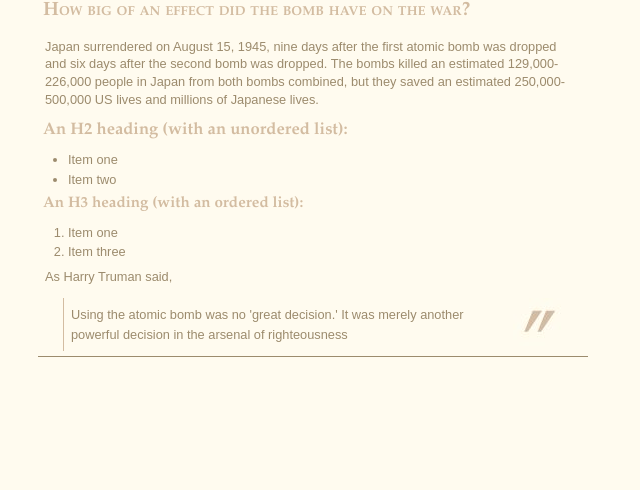
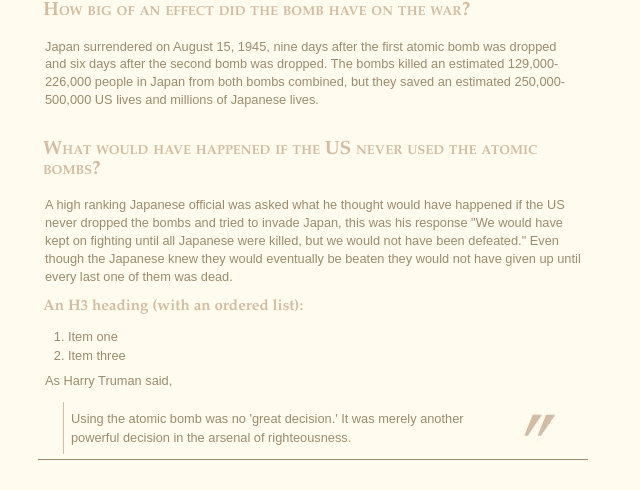
Before and after one commit to Squidben1/Social-Studies, a plain HTML site: page index.html in a window 1280 px wide. Shown: the part 851-1341 px from the top of the page, without its empty margins (427-1067 px from the left). Before the commit the page ends 1238 px from the top, so only its background shows below. Drawn offline with Linux system fonts and the light colour scheme.

Commit message:
Update index.html

```diff
--- a/index.html
+++ b/index.html
@@ -19,7 +19,7 @@
     <ul>
       <li><a href="https://squidben1.github.io/Social-Studies/index.html">Home</a></li>
       <li><a href="">Videos</a></li>
-      <li><a href="">Sources</a></li>
+      <li><a href="https://docs.google.com/document/d/1c4HIDolhE2sNdtobYY49j_9G_g9VE4RJjVj7-DxKmRA/edit?usp=sharing">Sources</a></li>
       <li><a href="">Other</a></li>
     </ul>
   </div>
@@ -36,18 +36,16 @@
   <br>
     <h1>How big of an effect did the bomb have on the war?</h1>
       <p>Japan surrendered on August 15, 1945, nine days after the first atomic bomb was dropped and six days after the second bomb was dropped. The bombs killed an estimated 129,000-226,000 people in Japan from both bombs combined, but they saved an estimated 250,000-500,000 US lives and millions of Japanese lives.</p>
-    <h2>An H2 heading (with an unordered list):</h2>
-    <ul>
-      <li>Item one</li>
-      <li>Item two</li>
-    </ul>
+  <br>
+    <h1>What would have happened if the US never used the atomic bombs?</h1>
+      <p>A high ranking Japanese official was asked what he thought would have happened if the US never dropped the bombs and tried to invade Japan, this was his response "We would have kept on fighting until all Japanese were killed, but we would not have been defeated." Even though the Japanese knew they would eventually be beaten they would not have given up until every last one of them was dead.</p>
     <h3>An H3 heading (with an ordered list):</h3>
     <ol>
       <li>Item one</li>
       <li>Item three</li>
     </ol>
     <p>As Harry Truman said,</p>
-    <blockquote>Using the atomic bomb was no 'great decision.' It was merely another powerful decision in the arsenal of righteousness</blockquote>
+      <blockquote>Using the atomic bomb was no 'great decision.' It was merely another powerful decision in the arsenal of righteousness. </blockquote>
   </div>
   <!--End of Text div -->
   <div id="footer">
```
Lines whose indentation alone changed are shown as unchanged.
